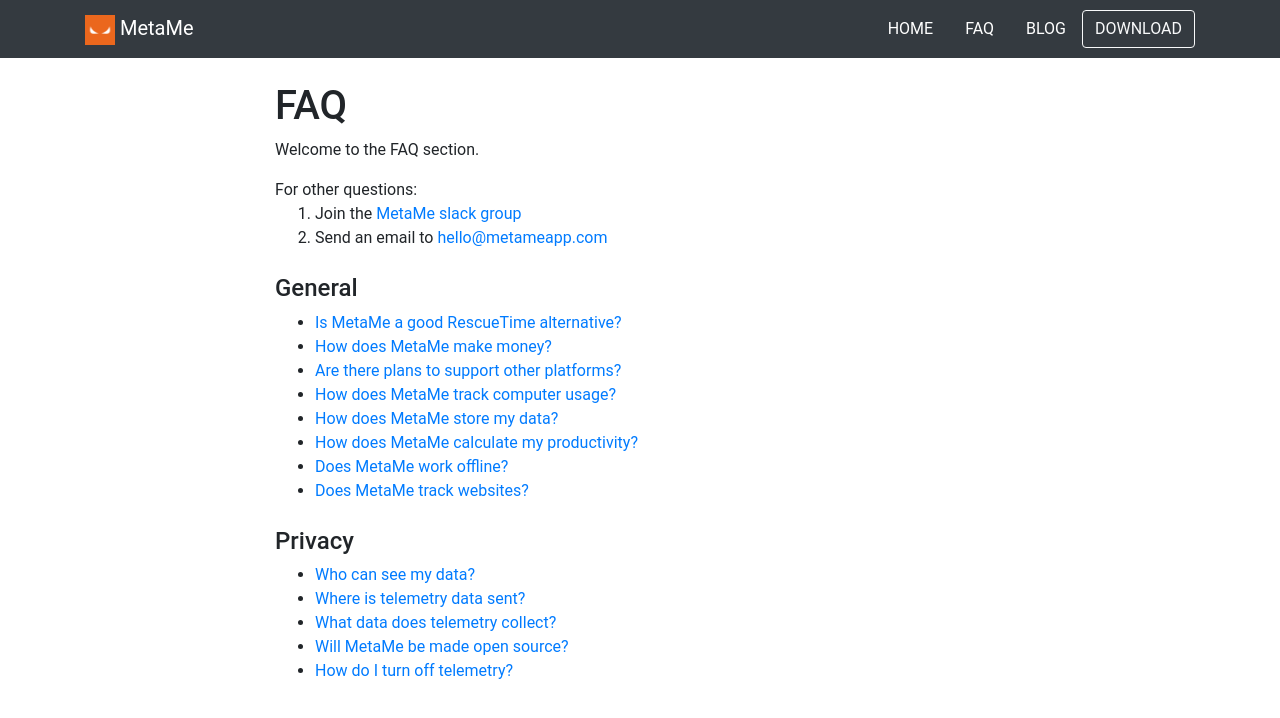
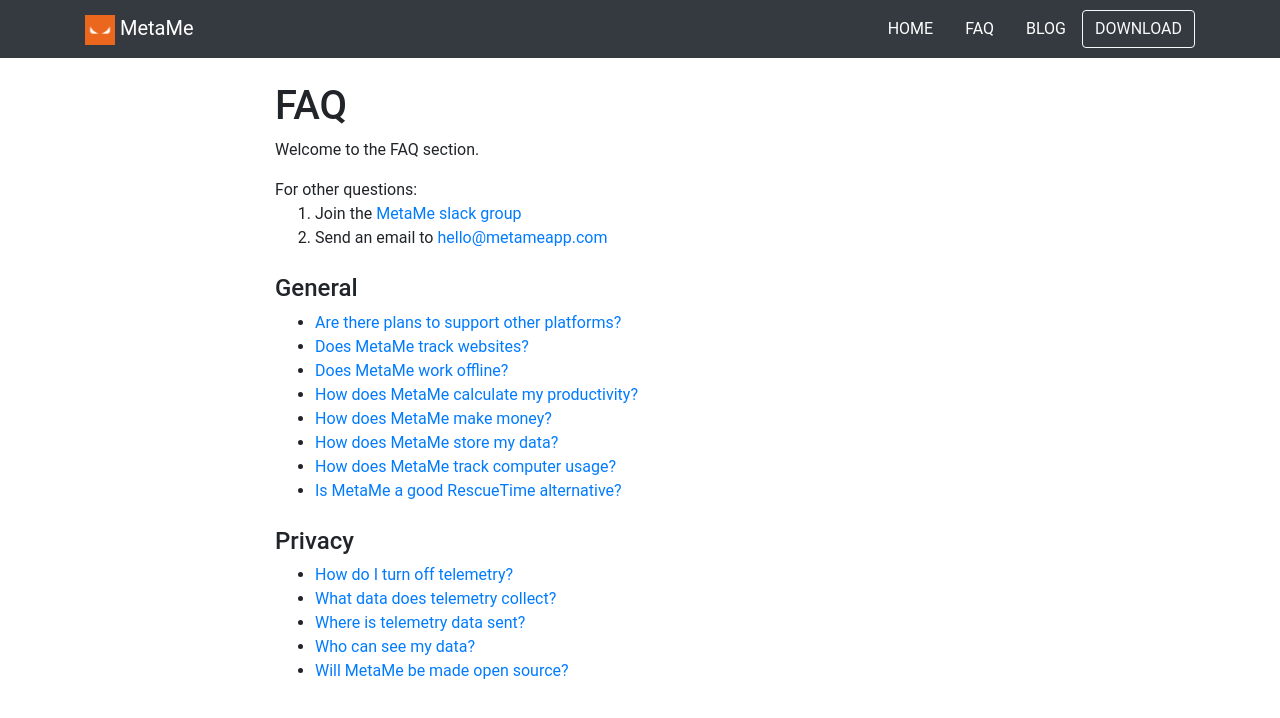
Before and after one commit to meta-me/metame-website, a Jekyll site: the page built from faq.html, in a window 1280 px wide. Shown: the top 718 px of the page. Built offline with Jekyll 4.4.1, drawn with Linux system fonts in a browser that asks for light colours.

Commit message:
Sorted questions on FAQ

```diff
--- a/_layouts/question.html
+++ b/_layouts/question.html
@@ -11,7 +11,7 @@
             <span>BACK</span>
           </a>
         </div>
-        <h1 class="mt-2">{{page.title}}</h1>
+        <h1 class="mt-4">{{page.title}}</h1>
         <div>
           {{page.date | date_to_string}}
         </div>
@@ -28,7 +28,8 @@
         {% if section.name == page.section %}
         <h2 class="h4 mt-4">More from <span class="font-italic">{{section.name}}</span></h2>
         <ul class="list">
-          {% for item in section.items %}
+          {% assign sorteditems = section.items | sort: 'title' %}
+          {% for item in sorteditems %}
           {% if item.title != page.title %}
           <li><a href="{{item.url}}">{{item.title}}</a></li>
           {% endif %}
--- a/faq.html
+++ b/faq.html
@@ -26,7 +26,8 @@
         {% for section in sections %}
         <h2 class="h4 mt-4">{{section.name}}</h2>
         <ul class="list">
-          {% for item in section.items %}
+          {% assign sorteditems = section.items | sort: 'title' %}
+          {% for item in sorteditems %}
           <li><a href="{{item.url}}">{{item.title}}</a></li>
           {% endfor %}
         </ul>
```
